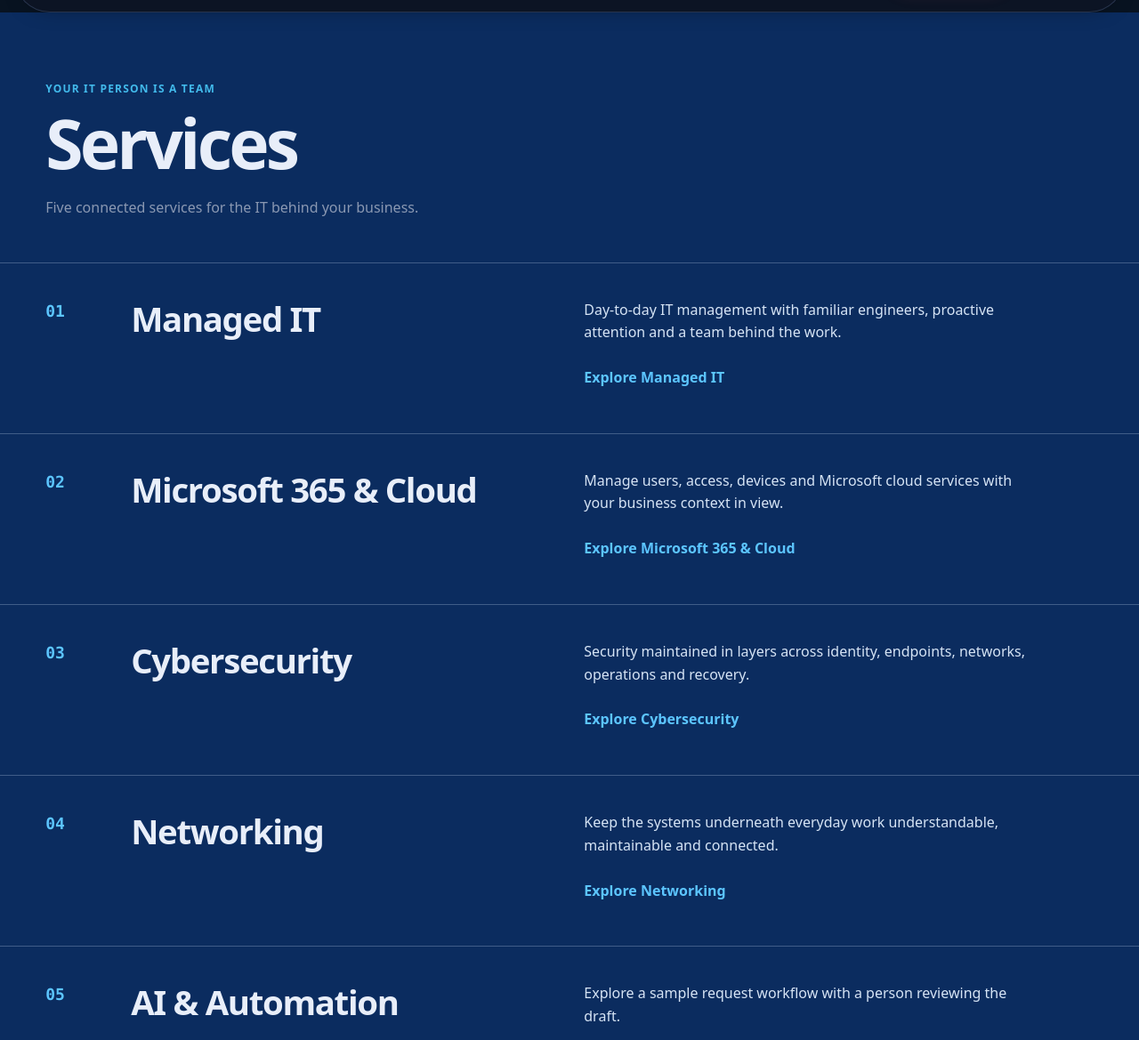
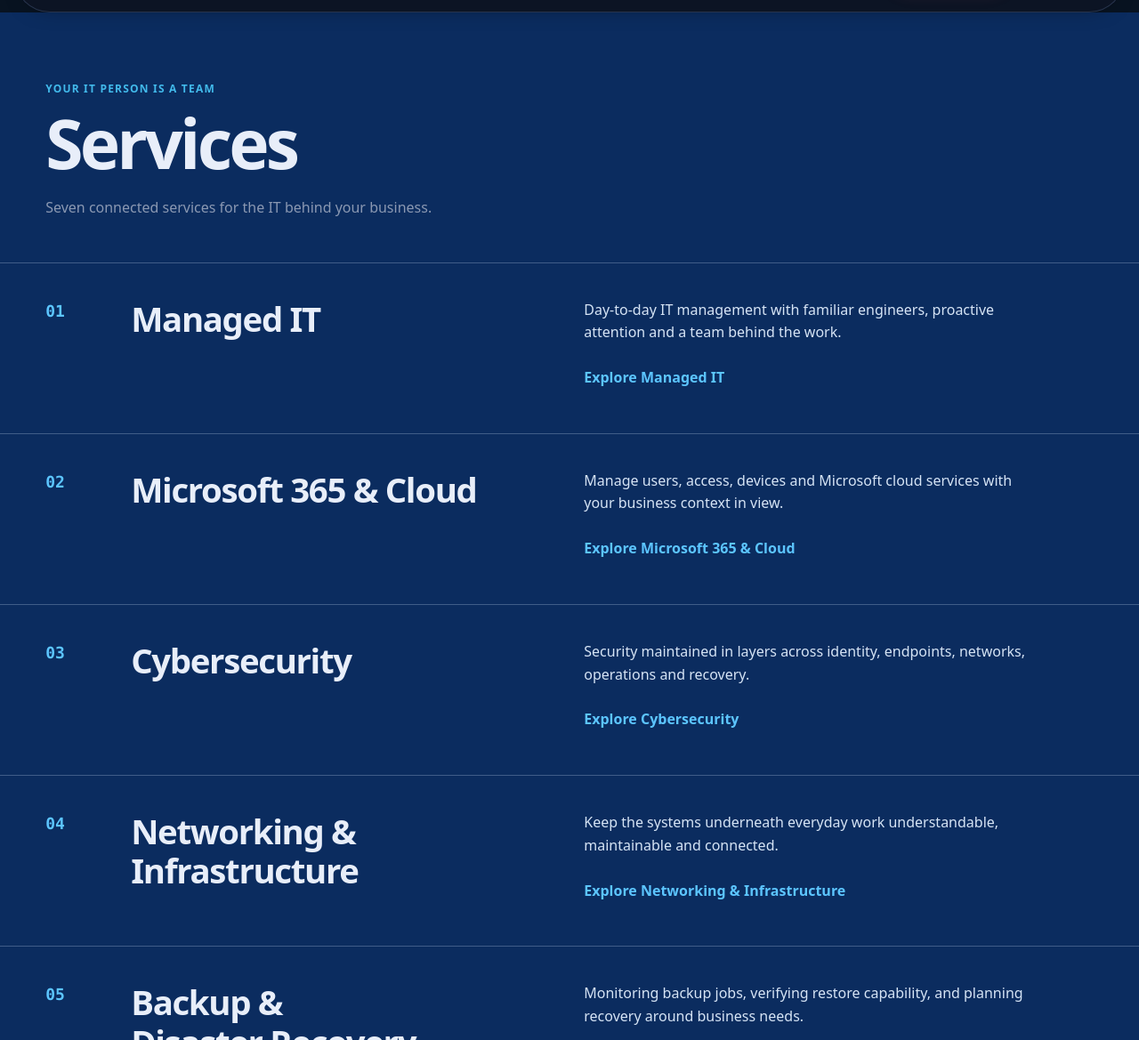
Before and after one commit to jimmynDev/itkeepers-website-latest, an Astro site: page /services in a window 1280 px wide. Shown: the part 90-1259 px from the top of the page at 89% size. Built offline with nearby package versions, Linux system fonts and the light colour scheme; Astro itself is replaced by a stand-in of ours.

Commit message:
List all seven service offerings with full names on services page

```diff
--- a/src/pages/services/index.astro
+++ b/src/pages/services/index.astro
@@ -5,15 +5,17 @@ const services = [
   { id: 'managed-it', title: 'Managed IT', description: 'Day-to-day IT management with familiar engineers, proactive attention and a team behind the work.', href: '/services/managed-it/' },
   { id: 'microsoft-cloud', title: 'Microsoft 365 & Cloud', description: 'Manage users, access, devices and Microsoft cloud services with your business context in view.', href: '/services/microsoft-cloud/' },
   { id: 'cybersecurity', title: 'Cybersecurity', description: 'Security maintained in layers across identity, endpoints, networks, operations and recovery.', href: '/services/cybersecurity/' },
-  { id: 'networking', title: 'Networking', description: 'Keep the systems underneath everyday work understandable, maintainable and connected.', href: '/services/networks-infrastructure/' },
+  { id: 'networking', title: 'Networking & Infrastructure', description: 'Keep the systems underneath everyday work understandable, maintainable and connected.', href: '/services/networks-infrastructure/' },
+  { id: 'backup-recovery', title: 'Backup & Disaster Recovery', description: 'Monitoring backup jobs, verifying restore capability, and planning recovery around business needs.', href: '/services/backup-recovery/' },
   { id: 'ai-automation', title: 'AI & Automation', description: 'Explore a sample request workflow with a person reviewing the draft.', href: '/services/ai-automation/' },
+  { id: 'web-design-hosting', title: 'Web Design & Hosting', description: 'Website design, hosting, security and maintenance from launch onward.', href: '/services/web-design-hosting/' },
 ];
 ---
-<Base title="IT Services | ITKeepers" description="Explore Managed IT, Microsoft 365 & Cloud, Cybersecurity, Networking and AI & Automation. Find the right service for your business.">
+<Base title="IT Services | ITKeepers" description="Explore Managed IT, Cybersecurity, Microsoft 365 & Cloud, Networking & Infrastructure, Backup & Disaster Recovery, AI & Automation, and Web Design & Hosting.">
   <section class="services-page-intro" aria-labelledby="services-page-title">
     <p class="eyebrow">Your IT person is a team</p>
     <h1 id="services-page-title">Services</h1>
-    <p class="lead">Five connected services for the IT behind your business.</p>
+    <p class="lead">Seven connected services for the IT behind your business.</p>
   </section>
   {services.map(({ id, title, description, href }, index) => (
     <section class="service-overview" id={id} aria-labelledby={`${id}-title`}>
```
